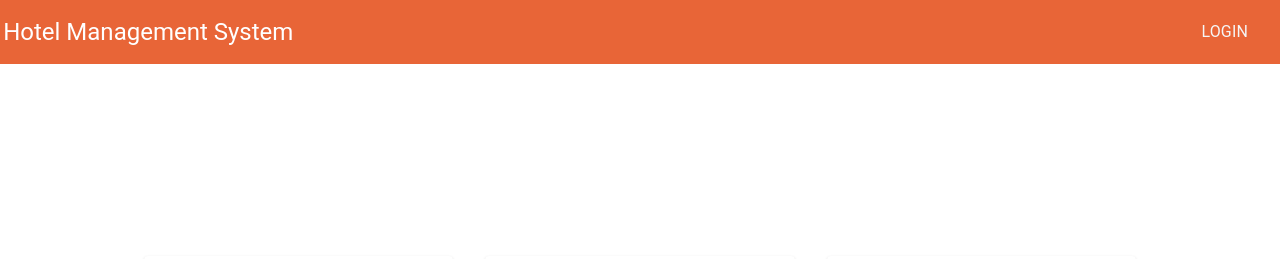
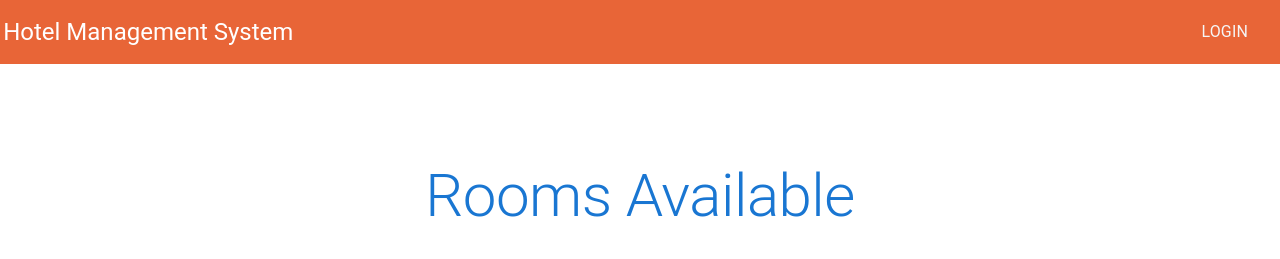
Before and after one commit to manishakakani/hotel-management-system, a React (Create React App) app: page /rooms in a window 1280 px wide. Shown: the top 259 px of the page. Built offline with nearby package versions, Linux system fonts and the light colour scheme; the HTML template or start-up script is replaced by a standard one.

Commit message:
all rooms page

```diff
--- a/src/Pages/AllRoomsPage/index.js
+++ b/src/Pages/AllRoomsPage/index.js
@@ -1,14 +1,23 @@
-import { Box, Grid } from "@mui/material";
+import { Box, Grid, Typography } from "@mui/material";
 import RoomCard from "../../Components/RoomCard";
 
 function AllRoomsPage() {
   return (
-    <Box display="flex" justifyContent="center" paddingTop={12}>
+    <Box
+      display="flex"
+      flexDirection={"column"}
+      justifyContent="center"
+      alignItems={"center"}
+      paddingTop={12}
+    >
+      <Typography variant="h2" color="primary">
+        Rooms Available
+      </Typography>
       <Grid
         container
         spacing={4}
         justifyContent="flex-start"
-        marginTop={8}
+        marginTop={4}
         width="80%"
       >
         {[1, 2, 3, 4, 5, 6, 7, 8].map((a) => {
```
